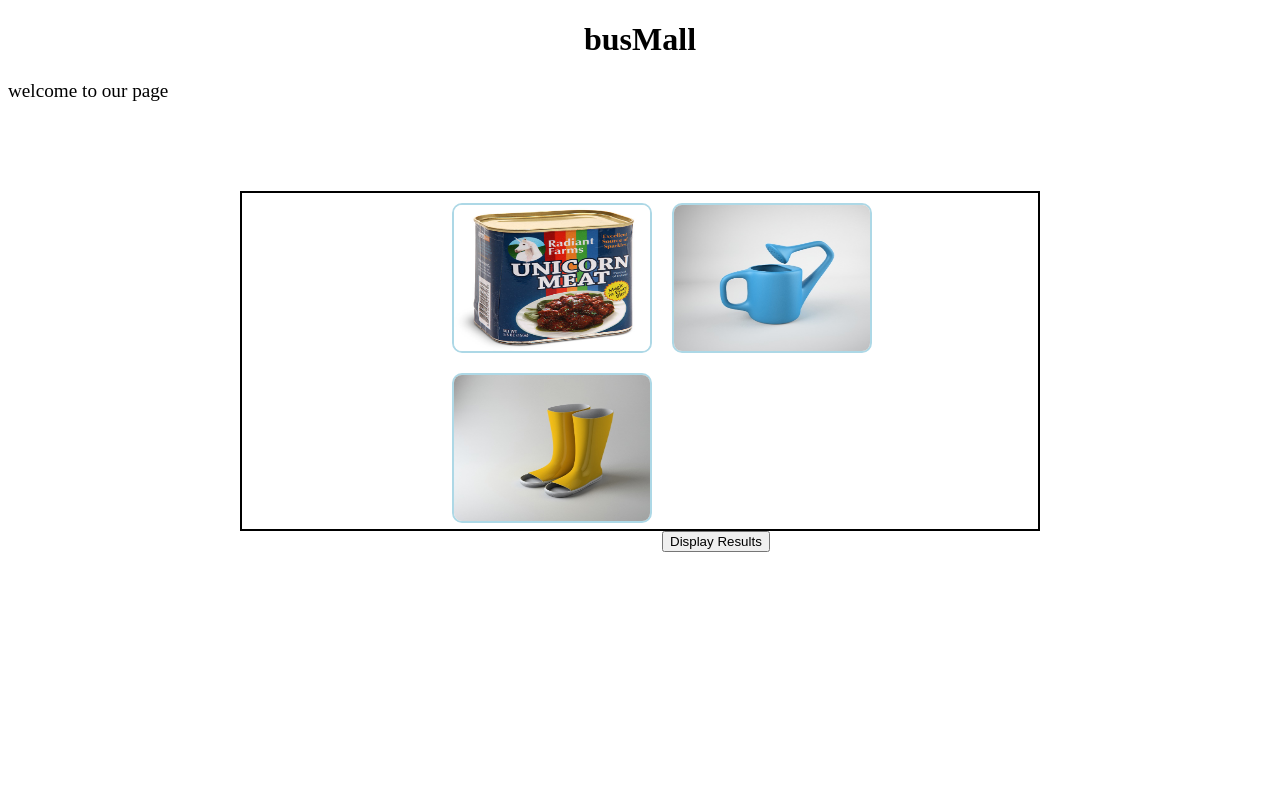
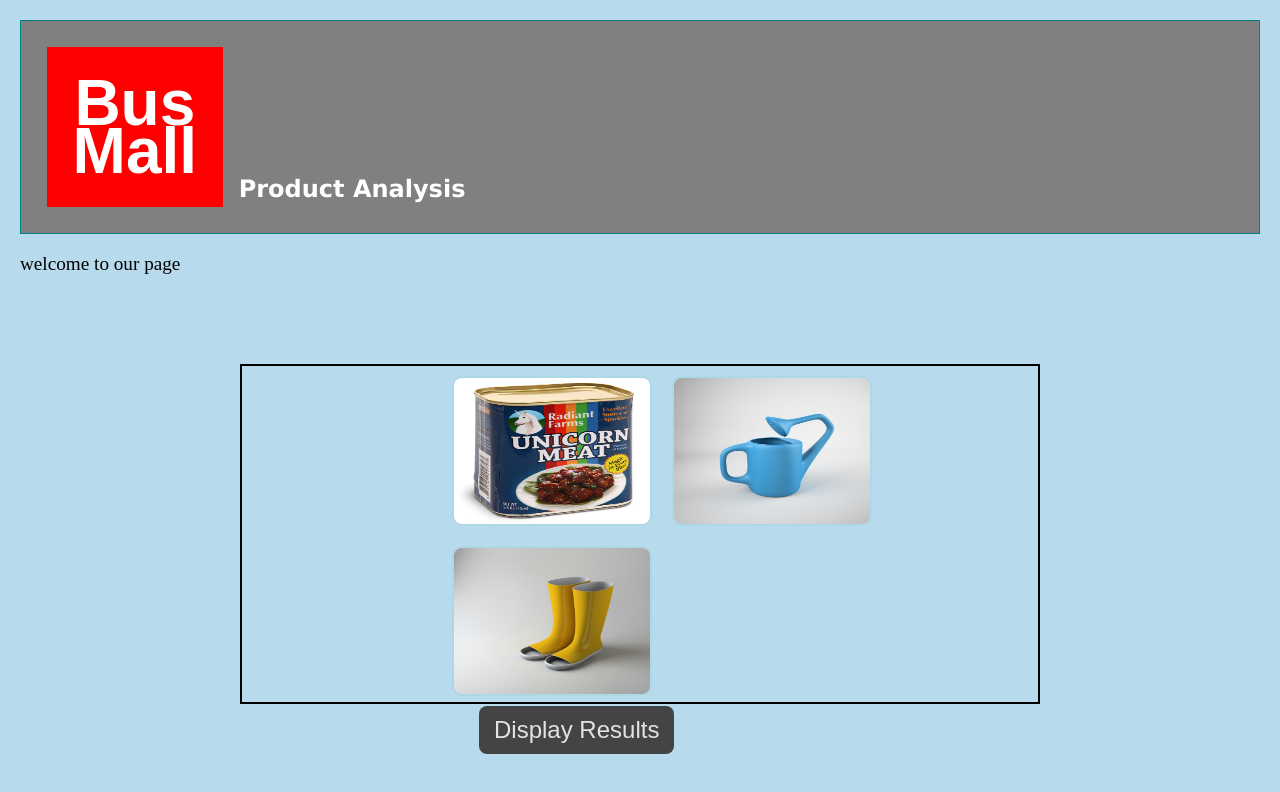
Before and after one commit to mohammadabd0/BusMall, a plain HTML site: page index.html in a window 1280 px wide. Drawn offline with nearby package versions, Linux system fonts and the light colour scheme.

Commit message:
cssUpdate

```diff
--- a/home.css
+++ b/home.css
@@ -4,7 +4,7 @@
 h1 {
   text-align: center;
 }
-  main #p{
+main #p {
   font-size: larger;
 }
 img {
@@ -22,7 +22,8 @@
   height: 340px;
 }
 #leftImg,
-  #rightImg,#centerImg {
+#rightImg,
+#centerImg {
   width: 200px;
   margin: 10px;
   border-radius: 10px;
--- a/index.html
+++ b/index.html
@@ -6,10 +6,15 @@
     <meta name="viewport" content="width=device-width, initial-scale=1.0" />
     <link rel="stylesheet" href="home.css" />
     <title>busMall</title>
+    <link rel="stylesheet" href="st.css" />
   </head>
   <body>
     <header>
-      <h1>busMall</h1>
+      <h1>
+        Bus <br />
+        Mall
+      </h1>
+      <h2>Product Analysis</h2>
     </header>
     <main>
       <p id="p">welcome to our page</p>
@@ -22,7 +27,6 @@
       </div>
       <button type="button" id="display-button">Display Results</button>
       <ul id="results"></ul>
-
     </main>
     <footer><canvas id="myChart" width="200" height="200"></canvas></footer>
     <script src="https://cdn.jsdelivr.net/npm/chart.js"></script>
--- /dev/null
+++ b/st.css
@@ -0,0 +1,45 @@
+* {
+  box-sizing: border-box;
+}
+html body {
+  margin: 20px;
+  background-color: #b7daec;
+}
+html header {
+  border: 0.5px solid teal;
+  width: 100%;
+  position: relative;
+  overflow: hidden;
+  text-align: center;
+  padding: 10px;
+  background-color: gray;
+}
+header h1 {
+  background-color: red;
+  color: white;
+  font-size: 4em;
+  float: left;
+  margin: 0.25em;
+  line-height: 0.75em;
+  padding: 0.5em 0.4em 0.5em 0.4em;
+  font-family: "Anton", sans-serif;
+}
+header > h2 {
+  color: white;
+  float: left;
+  margin-top: 6em;
+  font-family: "verdana", sans-serif;
+}
+
+#display-button {
+  margin-bottom: 50px;
+  font-family: Arial, sans-serif, serif;
+  font-size: 24px;
+  border-radius: 8px;
+  border: none;
+  color: #e3e3e3;
+  background-color: #444;
+  padding: 10px 15px;
+  margin-left: 459px;
+  cursor: pointer;
+}
```
Lines whose indentation alone changed are shown as unchanged.
